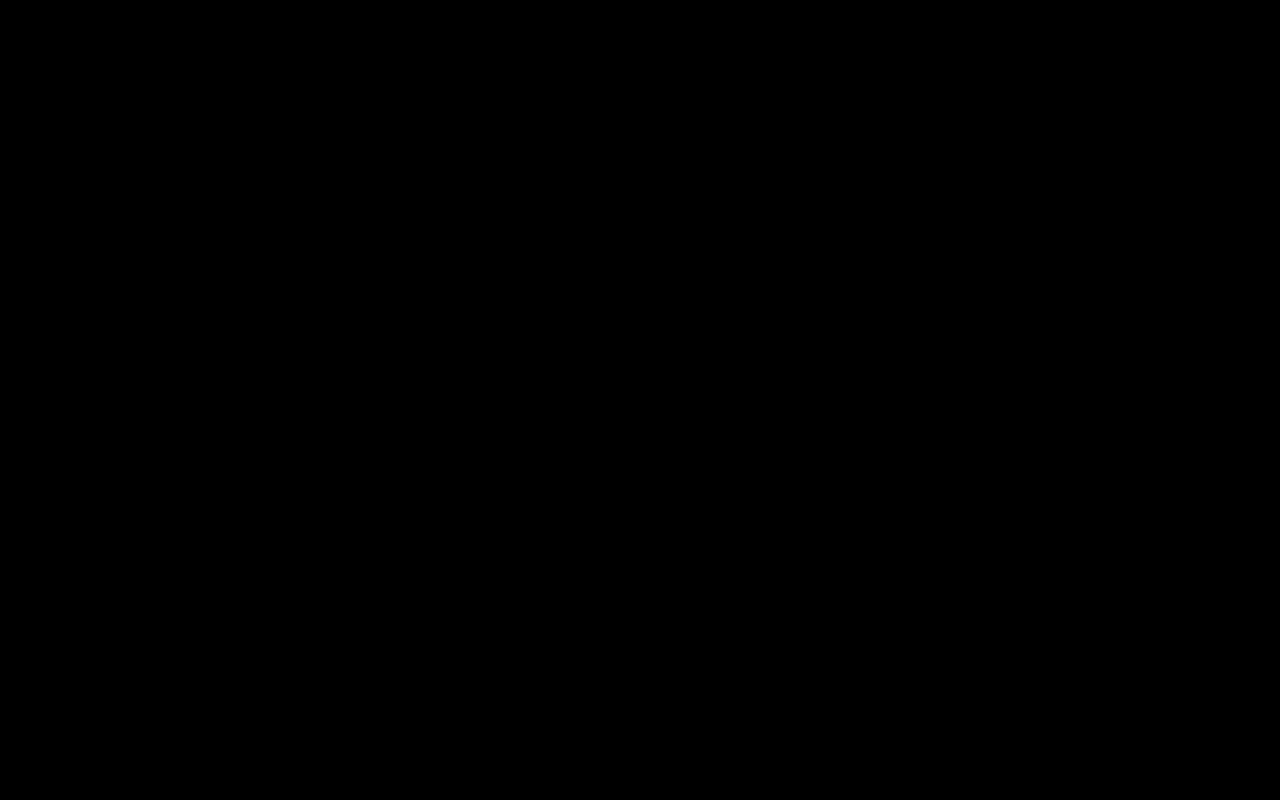
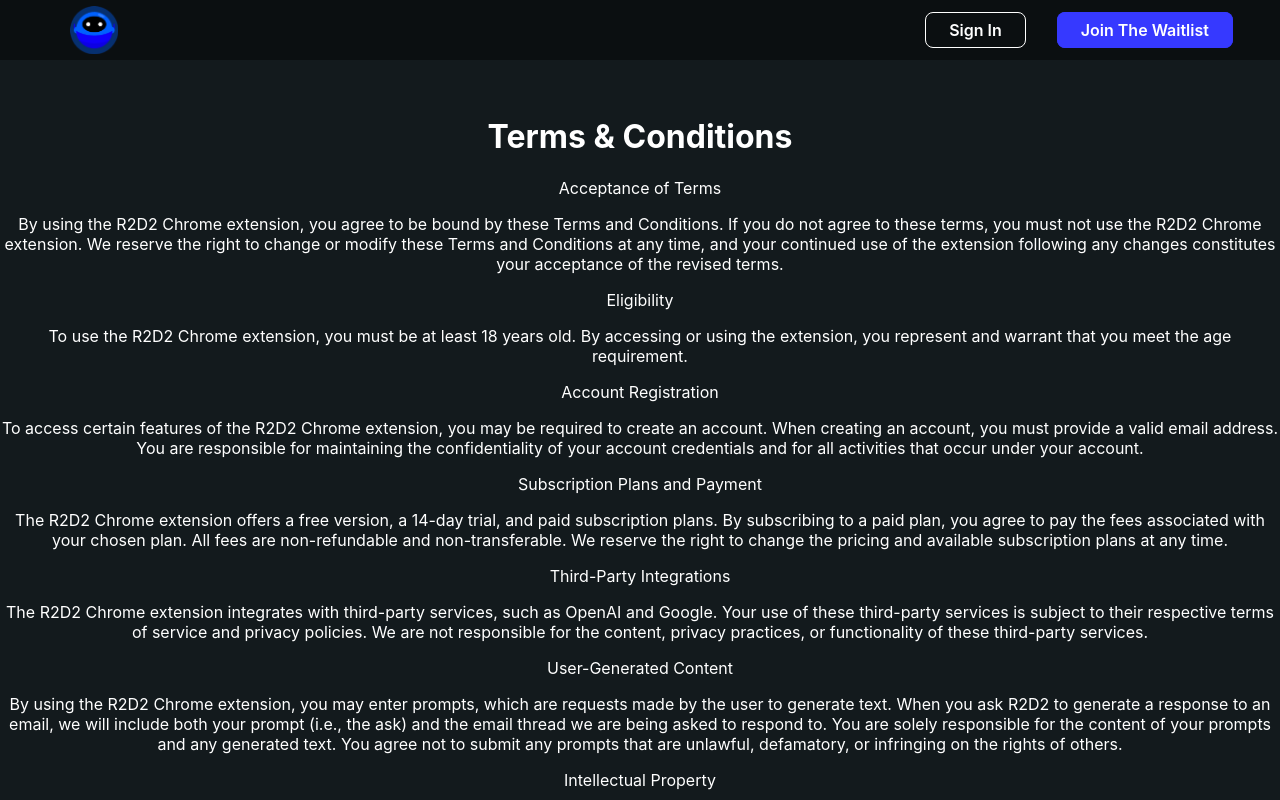
Before and after one commit to ellinababayan/R2D2_prototype, a React (Create React App) app: page /termsconditions in a window 1280 px wide. Before the commit this address had no page. Shown: the top 800 px of the page. Built offline with nearby package versions, Linux system fonts and the light colour scheme.

Commit message:
setting up terms page

```diff
--- a/src/App.js
+++ b/src/App.js
@@ -4,7 +4,7 @@
 import { Routes, Route, BrowserRouter } from "react-router-dom";
 import Home from "./pages/home/Home";
 import Join from "./pages/join/Join";
-import SignIn from "./pages/signin/SignIn";
+import Terms from "./pages/terms/Terms";
 
 function App() {
   return (
@@ -13,7 +13,7 @@
         <Routes>
           <Route path="/" element={<Home />} />
           <Route path="/join" element={<Join />} />
-          <Route path="/signin" element={<SignIn />} />
+          <Route path="/termsconditions" element={<Terms />} />
         </Routes>
       </BrowserRouter>
     </div>
--- a/src/pages/home/Home.jsx
+++ b/src/pages/home/Home.jsx
@@ -4,8 +4,6 @@
 import Features from "../../components/features/Features";
 import Perks from "../../components/perks/Perks";
 import Book from "../../components/book/Book";
-import Join from "../join/Join";
-import SignIn from "../signin/SignIn";
 import Footer from "../../components/footer/Footer";
 
 const Home = () => {
--- a/src/pages/signin/SignIn.jsx
+++ /dev/null
@@ -1,6 +0,0 @@
-import React from "react";
-import "./SignIn.css";
-
-const SignIn = () => {};
-
-export default SignIn;
--- /dev/null
+++ b/src/pages/terms/Terms.css
@@ -0,0 +1,7 @@
+.terms__body {
+  color: white;
+  background-color: rgb(19, 26, 29);
+}
+.terms__container {
+  padding-top: 6rem;
+}
--- /dev/null
+++ b/src/pages/terms/Terms.jsx
@@ -0,0 +1,114 @@
+import React from "react";
+import "./Terms.css";
+import Navbar from "../../components/navbar/Navbar";
+
+const Terms = () => {
+  return (
+    <div className="terms__body">
+      <Navbar />
+      <div className="terms__container">
+        <h1 className="terms-h1">Terms & Conditions</h1>
+        <div className="terms-description">
+          <p className="join-p">Acceptance of Terms</p>
+          By using the R2D2 Chrome extension, you agree to be bound by these
+          Terms and Conditions. If you do not agree to these terms, you must not
+          use the R2D2 Chrome extension. We reserve the right to change or
+          modify these Terms and Conditions at any time, and your continued use
+          of the extension following any changes constitutes your acceptance of
+          the revised terms.
+          <p className="join-p">Eligibility</p>
+          To use the R2D2 Chrome extension, you must be at least 18 years old.
+          By accessing or using the extension, you represent and warrant that
+          you meet the age requirement.
+          <p className="join-p">Account Registration</p>
+          To access certain features of the R2D2 Chrome extension, you may be
+          required to create an account. When creating an account, you must
+          provide a valid email address. You are responsible for maintaining the
+          confidentiality of your account credentials and for all activities
+          that occur under your account.
+          <p className="join-p">Subscription Plans and Payment</p>
+          The R2D2 Chrome extension offers a free version, a 14-day trial, and
+          paid subscription plans. By subscribing to a paid plan, you agree to
+          pay the fees associated with your chosen plan. All fees are
+          non-refundable and non-transferable. We reserve the right to change
+          the pricing and available subscription plans at any time.
+          <p className="join-p">Third-Party Integrations</p>
+          The R2D2 Chrome extension integrates with third-party services, such
+          as OpenAI and Google. Your use of these third-party services is
+          subject to their respective terms of service and privacy policies. We
+          are not responsible for the content, privacy practices, or
+          functionality of these third-party services.
+          <p className="join-p">User-Generated Content</p>
+          By using the R2D2 Chrome extension, you may enter prompts, which are
+          requests made by the user to generate text. When you ask R2D2 to
+          generate a response to an email, we will include both your prompt
+          (i.e., the ask) and the email thread we are being asked to respond to.
+          You are solely responsible for the content of your prompts and any
+          generated text. You agree not to submit any prompts that are unlawful,
+          defamatory, or infringing on the rights of others.
+          <p className="join-p">Intellectual Property</p>
+          All intellectual property rights in the R2D2 Chrome extension,
+          including but not limited to copyrights, trademarks, and trade
+          secrets, are owned by involve.ai or its licensors. You agree not to
+          reproduce, distribute, or create derivative works based on the R2D2
+          Chrome extension without our express written permission.
+          <p className="join-p">Disclaimer of Warranties</p>
+          The R2D2 Chrome extension is provided "as is" and without warranty of
+          any kind, either express or implied. To the fullest extent permissible
+          under applicable law, we disclaim all warranties, express or implied,
+          including but not limited to warranties of merchantability, fitness
+          for a particular purpose, and non-infringement.
+          <p className="join-p">Limitation of Liability</p>
+          To the maximum extent permitted by law, involve.ai and its affiliates,
+          licensors, and suppliers shall not be liable for any direct, indirect,
+          incidental, special, consequential, or exemplary damages arising from
+          or relating to your use of the R2D2 Chrome extension, even if we have
+          been advised of the possibility of such damages.
+          <p className="join-p">Indemnification</p>
+          You agree to indemnify, defend, and hold harmless involve.ai and its
+          affiliates, licensors, and suppliers from and against any and all
+          claims, liabilities, damages, losses, or expenses, including
+          reasonable attorneys' fees and costs, arising out of or in any way
+          connected with your use of the R2D2 Chrome extension.
+          <p className="join-p">Governing Law</p>
+          These Terms and Conditions shall be governed by and construed in
+          accordance with the laws of the jurisdiction in which the company is
+          incorporated, without regard to its conflict of law provisions. You
+          agree to submit to the exclusive jurisdiction of the courts located in
+          that jurisdiction for the resolution of any disputes arising out of or
+          relating to these Terms and Conditions.
+          <p className="join-p">Severability</p>
+          If any provision of these Terms and Conditions is held to be invalid,
+          illegal, or unenforceable by a court of competent jurisdiction, the
+          remaining provisions shall remain in full force and effect.
+          <p className="join-p">Termination</p>
+          We reserve the right to terminate your access to the R2D2 Chrome
+          extension at any time and for any reason, including but not limited to
+          violations of these Terms and Conditions or applicable laws. Upon
+          termination, your right to use the R2D2 Chrome extension will
+          immediately cease.
+          <p className="join-p">Changes to Terms and Conditions</p>
+          We reserve the right to modify these Terms and Conditions at any time,
+          and we will provide notice of any material changes by posting the
+          updated terms on our website or within the R2D2 Chrome extension. Your
+          continued use of the R2D2 Chrome extension following any changes
+          constitutes your acceptance of the updated terms.
+          <p className="join-p">Contact Information</p>
+          If you have any questions or concerns about these Terms and
+          Conditions, please contact us at the email address provided on our
+          website. &copy; 2023 involve.ai, Inc. All rights reserved.
+          <p className="terms-end">
+            The explanations and information provided herein are only general
+            and high-level explanations, information and samples. You should not
+            rely on this article as legal advice or as recommendations regarding
+            what you should actually do. We recommend that you seek legal advice
+            to help you understand and to assist you in the creation of your
+            Terms.
+          </p>
+        </div>
+      </div>
+    </div>
+  );
+};
+
+export default Terms;
```
Also changed, not shown: src/pages/policy/Policy.css (added), src/pages/policy/Policy.jsx (added).
